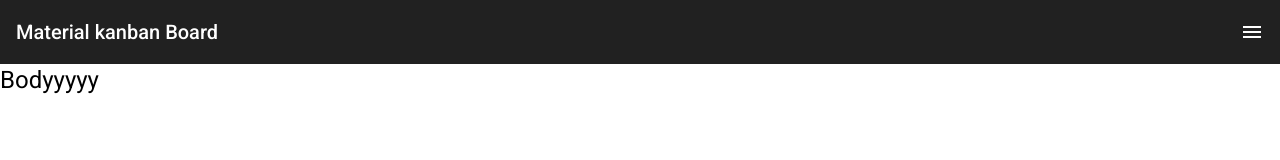
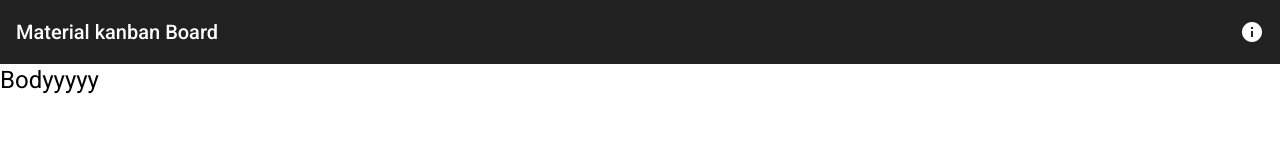
Before and after one commit to moeindev/material-kanban, an Angular app: page / in a window 1280 px wide. Shown: the top 160 px of the page. Built offline with nearby package versions, Linux system fonts and the light colour scheme.

Commit message:
change icon

```diff
--- a/src/app/components/header/header.component.html
+++ b/src/app/components/header/header.component.html
@@ -1,5 +1,5 @@
 <mat-toolbar>
     <span>{{ headerTitle }}</span>
     <span class="toolbar-spacer"></span>
-    <mat-icon (click)="onHamMenu()" class="hamburger">menu</mat-icon>
+    <mat-icon (click)="onHamMenu()">info</mat-icon>
   </mat-toolbar>
```
